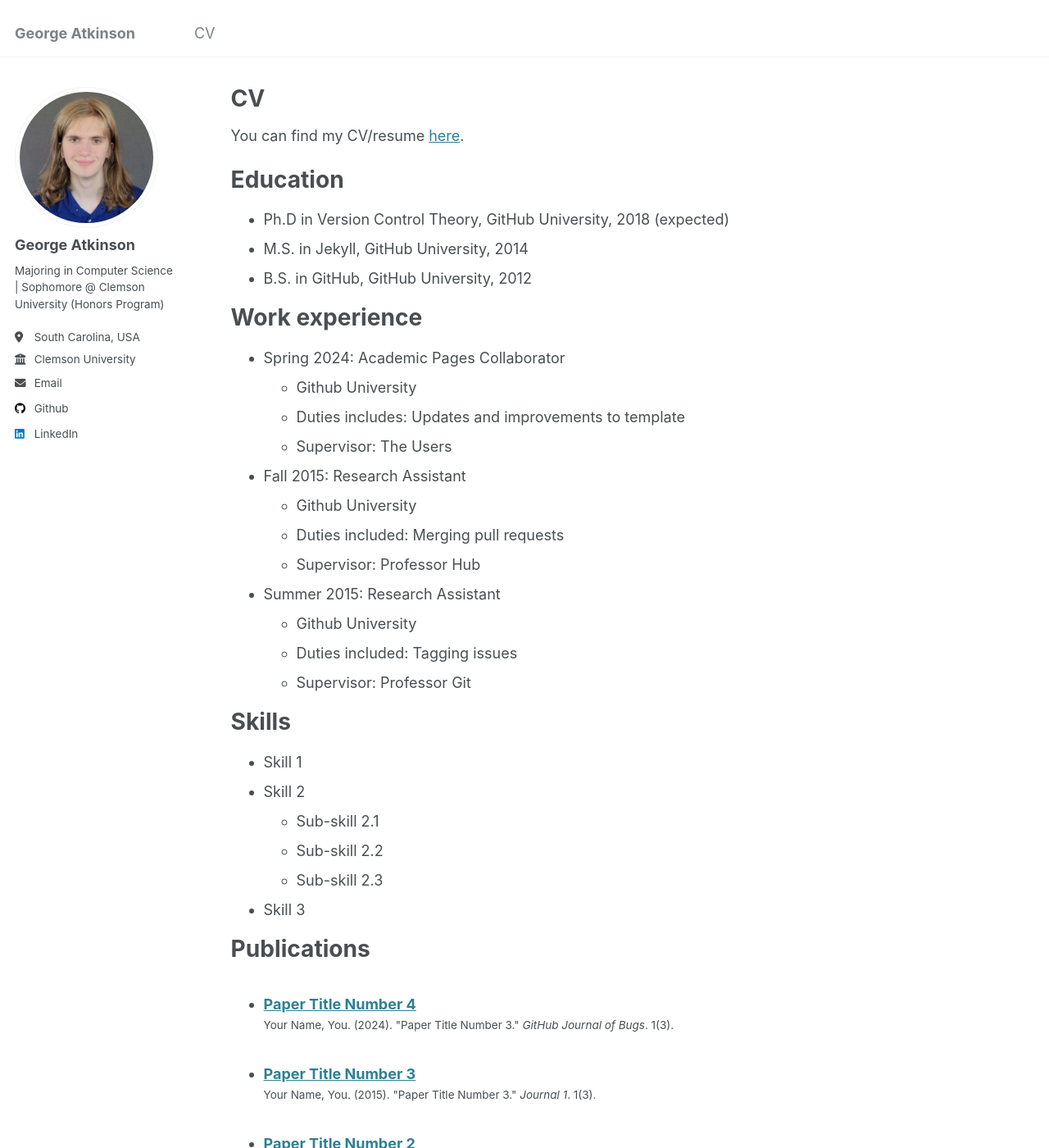
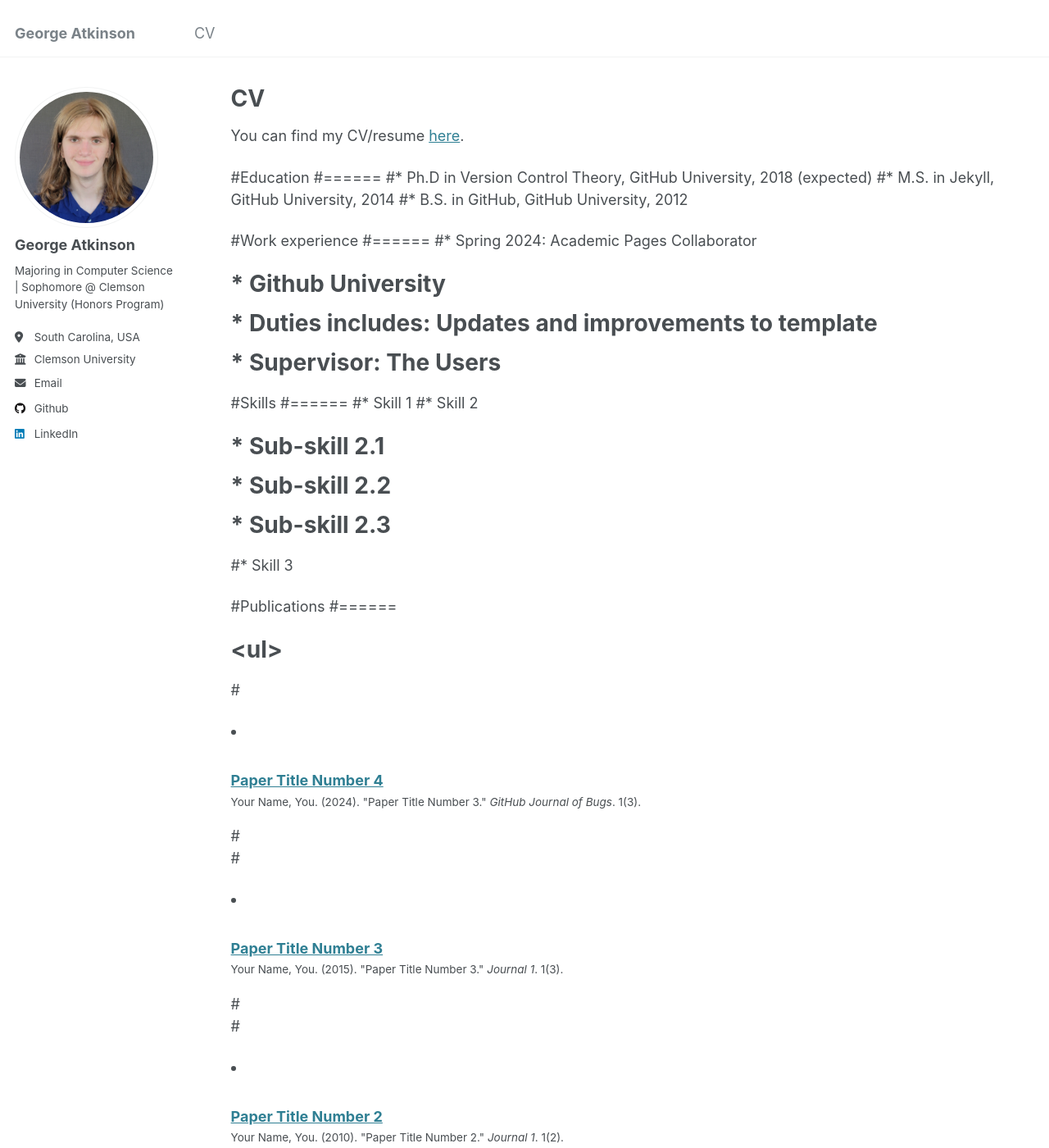
Before and after one commit to GCPins/gcpins.github.io, a Jekyll site: the page built from _pages/cv.md, in a window 1280 px wide and 1400 px high. Shown: the whole window at 82% size. Built offline with Jekyll 4.4.1, drawn with Linux system fonts in a browser that asks for light colours; some of the changed text lies outside the part shown.

Commit message:
Update cv.md

```diff
--- a/_pages/cv.md
+++ b/_pages/cv.md
@@ -9,58 +9,32 @@ redirect_from:
 
 {% include base_path %}
 
-You can find my CV/resume [here](/files/resume.pdf).
+You can find my CV/resume [here](/files/_resume.pdf).
 
-Education
-======
-* Ph.D in Version Control Theory, GitHub University, 2018 (expected)
-* M.S. in Jekyll, GitHub University, 2014
-* B.S. in GitHub, GitHub University, 2012
+#Education
+#======
+#* Ph.D in Version Control Theory, GitHub University, 2018 (expected)
+#* M.S. in Jekyll, GitHub University, 2014
+#* B.S. in GitHub, GitHub University, 2012
 
-Work experience
-======
-* Spring 2024: Academic Pages Collaborator
-  * Github University
-  * Duties includes: Updates and improvements to template
-  * Supervisor: The Users
+#Work experience
+#======
+#* Spring 2024: Academic Pages Collaborator
+#  * Github University
+#  * Duties includes: Updates and improvements to template
+#  * Supervisor: The Users
 
-* Fall 2015: Research Assistant
-  * Github University
-  * Duties included: Merging pull requests
-  * Supervisor: Professor Hub
+#Skills
+#======
+#* Skill 1
+#* Skill 2
+#  * Sub-skill 2.1
+#  * Sub-skill 2.2
+#  * Sub-skill 2.3
+#* Skill 3
 
-* Summer 2015: Research Assistant
-  * Github University
-  * Duties included: Tagging issues
-  * Supervisor: Professor Git
-
-Skills
-======
-* Skill 1
-* Skill 2
-  * Sub-skill 2.1
-  * Sub-skill 2.2
-  * Sub-skill 2.3
-* Skill 3
-
-Publications
-======
-  <ul>{% for post in site.publications reversed %}
-    {% include archive-single-cv.html %}
-  {% endfor %}</ul>
-
-Talks
-======
-  <ul>{% for post in site.talks reversed %}
-    {% include archive-single-talk-cv.html  %}
-  {% endfor %}</ul>
-
-Teaching
-======
-  <ul>{% for post in site.teaching reversed %}
-    {% include archive-single-cv.html %}
-  {% endfor %}</ul>
-
-Service and leadership
-======
-* Currently signed in to 43 different slack teams
+#Publications
+#======
+#  <ul>{% for post in site.publications reversed %}
+#    {% include archive-single-cv.html %}
+#  {% endfor %}</ul>
```
